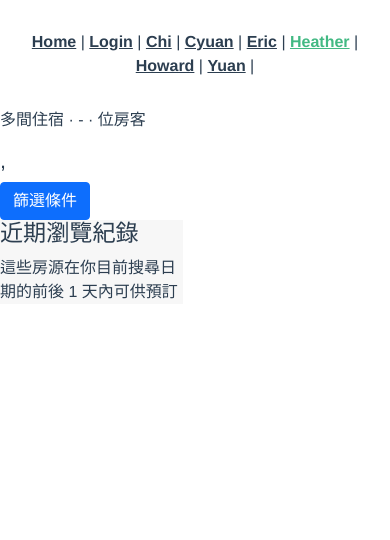
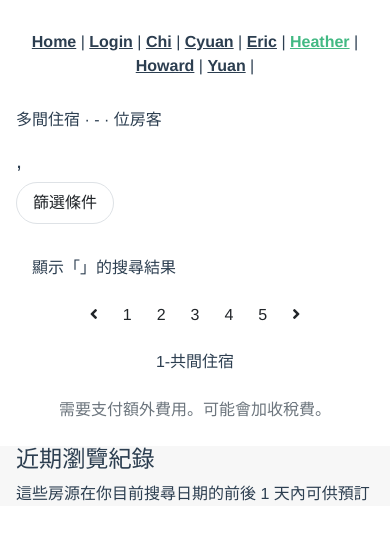
Before and after one commit to Airelax/Airelax.Frontend, a Vue app: page /heather in a window 390 px wide. Shown: the top 540 px of the page. Built offline with nearby package versions, Linux system fonts and the light colour scheme.

Commit message:
SHOP-32 房源篩選 V2

```diff
--- a/public/index.html
+++ b/public/index.html
@@ -7,6 +7,8 @@
     <link rel="icon" href="<%= BASE_URL %>favicon.ico">
     <title><%= htmlWebpackPlugin.options.title %></title>
     <link href="https://cdn.jsdelivr.net/npm/bootstrap@5.0.2/dist/css/bootstrap.min.css" rel="stylesheet" integrity="sha384-EVSTQN3/azprG1Anm3QDgpJLIm9Nao0Yz1ztcQTwFspd3yD65VohhpuuCOmLASjC" crossorigin="anonymous">
+    <link rel="stylesheet" href="https://use.fontawesome.com/releases/v5.15.4/css/all.css"
+    integrity="sha384-DyZ88mC6Up2uqS4h/KRgHuoeGwBcD4Ng9SiP4dIRy0EXTlnuz47vAwmeGwVChigm" crossorigin="anonymous">
   </head>
   <body>
     <noscript>
--- a/src/views/_Heather.vue
+++ b/src/views/_Heather.vue
@@ -1,7 +1,7 @@
 <template>
   <div class="row">
-    <div class="col-6">
-      <div class="text-start m-md-4">
+    <div class="col-md-6 col-12">
+      <div class="text-start m-md-4 px-3">
         <p>
           {{ RoomCount }}多間住宿 · {{ StartDate }} - {{ EndDate }} ·
           {{ TravelerCount }}位房客
@@ -532,9 +532,15 @@
           </div>
         </div>
 
-        <div class="onlybtn ">
+        <div class="onlybtn">
           <button
-            class="btn btn-primary"
+            class="filters
+                border border-1
+                bg-white
+                py-2 px-3 mb-3
+                text-dark
+                btn-white
+                rounded-pill"
             type="button"
             data-bs-toggle="offcanvas"
             data-bs-target="#offcanvasBottom"
@@ -836,40 +842,52 @@
                 </div>
               </div>
         </div>
+        <div class="my-3 ms-3 fs-6">顯示「{{}}」的搜尋結果</div>
       </div>
 
       <div class="RoomType">
         <!-- 柔全部份 -->
       </div>
+      <div class="page d-flex justify-content-center ">
+          <nav aria-label="Page navigation example d-block">
+            <ul class="pagination rounded-circle ">
+              <li class="page-item"><a class="page-link text-dark border border-white" href="#"><i class="fas fa-angle-left"></i></a></li>
+              <li class="page-item"><a class="page-link text-dark rounded-circle border border-white" href="#">1</a></li>
+              <li class="page-item"><a class="page-link text-dark rounded-circle border border-white" href="#">2</a></li>
+              <li class="page-item"><a class="page-link text-dark rounded-circle border border-white" href="#">3</a></li>
+              <li class="page-item"><a class="page-link text-dark rounded-circle border border-white" href="#">4</a></li>
+              <li class="page-item"><a class="page-link text-dark rounded-circle border border-white" href="#">5</a></li>
+              <li class="page-item"><a class="page-link text-dark border border-white" href="#"><i class="fas fa-angle-right"></i></a></li>
+            </ul>
+          </nav>
+      </div>
+      <div>1-{{PageNum}}共{{RoomNums}}間住宿</div>
+      <div class="my-4 text-secondary ">需要支付額外費用。可能會加收稅費。</div>
 
-      <!-- <div id="app">
-  <ul class="pagination">
-    <li class="page-item" @click.prevent><a class="page-link" href>&lt;</a></li>
-    <li class="page-item" v-for="page in 10" @click.prevent>
-      <a class="page-link" href>{{ page }}</a>
-    </li>
-    <li class="page-item" @click.prevent><a class="page-link" href>&gt;</a></li>
-  </ul>
-</div> -->
 
-      <div class="text-start  record w-100">
-        <h3>近期瀏覽紀錄</h3>
+
+
+
+
+      <div class="text-start  record  px-3">
+        <h3 class="">近期瀏覽紀錄</h3>
         <p>這些房源在你目前搜尋日期的前後 1 天內可供預訂</p>
       </div>
+    </div>
 
 
-    </div>
-    <div class="col-6">
+    <div class="col-md-6 col-12">
       <div class="d-none d-md-block">
         <!-- <img src="../assets/pic/map.jpg" alt="" class="w-100 h-100" /> -->
+        MAP
       </div>
     </div>
   </div>
+
 </template>
 
 <script>
 export default {
-  name: "Heather",
   data() {
     return {
       TypeOfPlace: [
@@ -1016,7 +1034,8 @@ export default {
 // @import "../assets/_Heather.scss";
 .record{
       background-color: #f7f7f7;
-    }
+  }
+
 @media screen and (max-width: 749px) {
   .onlybtn{
     .checkbtn{
@@ -1030,6 +1049,7 @@ export default {
         background-color: #717171;
         border-color: #717171;
         box-shadow: 3px 3px 5px #cccccc;
+
       }
     }
     .bed{
@@ -1055,7 +1075,6 @@ export default {
 
     }
     }
-
   }
 }
 @media screen and (min-width: 750px) {
```
